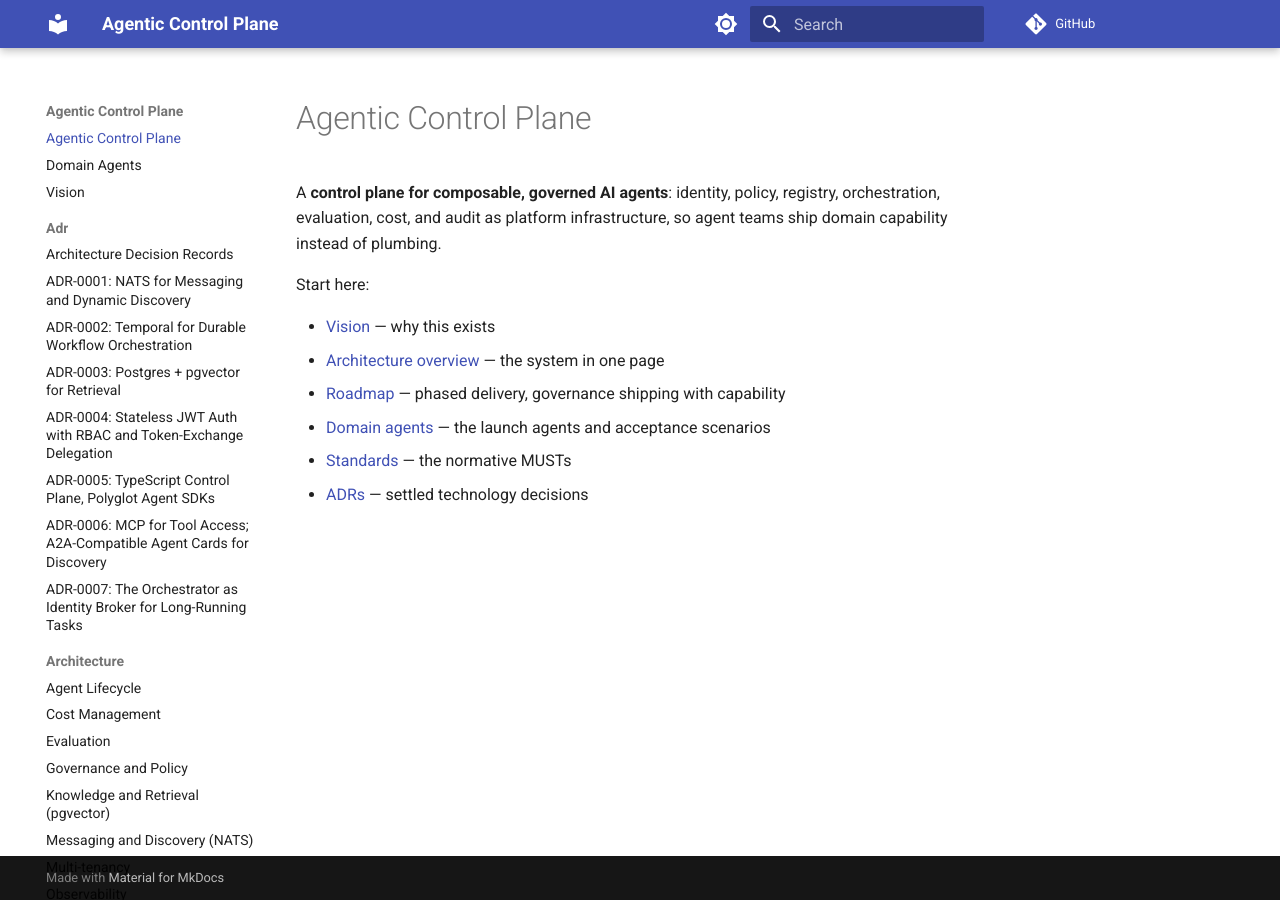
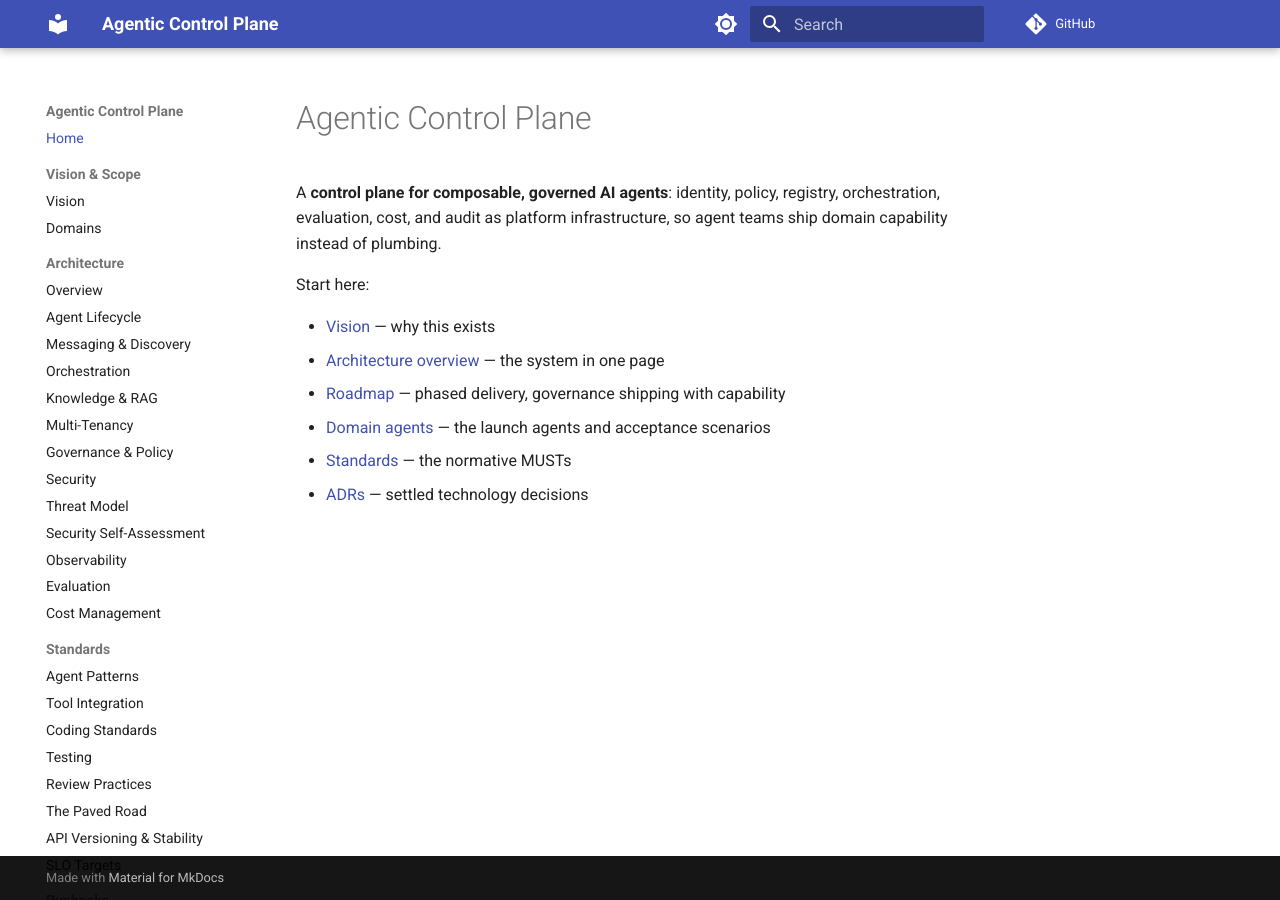
Before and after one commit to jaredgrabill/agentic-control-plane, an MkDocs documentation site: the page built from docs/index.md, in a window 1280 px wide. Built offline with MkDocs 1.6.1 and Material for MkDocs 9.7.7, drawn with Linux system fonts in a browser that asks for light colours; comment, search, counter and statistics services are not loaded; the version menu is left out; part of the change alters nothing that is shown.

Commit message:
docs(site): add nav, mike versioning, and docs-release workflow
A full mkdocs nav covering every page keeps mkdocs build --strict green, and
the material theme's mike version provider drives the version selector. The
docs-release workflow publishes versioned docs with mike on release tags.
GitHub Pages enablement is a documented human dependency.

Co-Authored-By: Claude Opus 4.8 <noreply@anthropic.com>

```diff
--- a/mkdocs.yml
+++ b/mkdocs.yml
@@ -28,3 +28,75 @@ markdown_extensions:
           format: !!python/name:pymdownx.superfences.fence_code_format
 
 docs_dir: docs
+
+# Versioned docs are published with `mike` on release (.github/workflows/docs-release.yml).
+# The material theme reads the version list from the deployed site at runtime, so
+# `mkdocs build --strict` needs no mike plugin and stays green in the docs CI job.
+extra:
+  version:
+    provider: mike
+
+# Internal sprint artifacts are built but intentionally kept out of the nav;
+# without this, `--strict` would flag them as omitted pages.
+not_in_nav: |
+  notes/sprint-handoff-*.md
+
+nav:
+  - Home: index.md
+  - Vision & Scope:
+      - Vision: vision.md
+      - Domains: domains.md
+  - Architecture:
+      - Overview: architecture/overview.md
+      - Agent Lifecycle: architecture/agent-lifecycle.md
+      - Messaging & Discovery: architecture/messaging-and-discovery.md
+      - Orchestration: architecture/orchestration.md
+      - Knowledge & RAG: architecture/knowledge-and-rag.md
+      - Multi-Tenancy: architecture/multi-tenancy.md
+      - Governance & Policy: architecture/governance-and-policy.md
+      - Security: architecture/security.md
+      - Threat Model: architecture/threat-model.md
+      - Security Self-Assessment: architecture/security-self-assessment.md
+      - Observability: architecture/observability.md
+      - Evaluation: architecture/evaluation.md
+      - Cost Management: architecture/cost-management.md
+  - Standards:
+      - Agent Patterns: standards/agent-patterns.md
+      - Tool Integration: standards/tool-integration.md
+      - Coding Standards: standards/coding-standards.md
+      - Testing: standards/testing.md
+      - Review Practices: standards/review-practices.md
+      - The Paved Road: standards/paved-road.md
+      - API Versioning & Stability: standards/api-versioning.md
+      - SLO Targets: standards/slo-targets.md
+  - Runbooks:
+      - Index: runbooks/README.md
+      - Operational Levers: runbooks/operational-levers.md
+      - Rolling Upgrade: runbooks/upgrade-rolling.md
+      - DR — Postgres Backup/Restore: runbooks/dr-postgres-backup-restore.md
+      - DR — NATS JetStream: runbooks/dr-nats-jetstream.md
+      - Helm Deployment: runbooks/deploy-helm.md
+      - Kill Switch — Tier 1 (Agent): runbooks/kill-switch-tier-1-agent.md
+      - Kill Switch — Tier 2 (Capability): runbooks/kill-switch-tier-2-capability.md
+      - Kill Switch — Tier 3 (Fleet): runbooks/kill-switch-tier-3-fleet.md
+      - Audit Integrity & Retention: runbooks/audit-integrity-and-retention.md
+  - Decisions (ADRs):
+      - Index: adr/README.md
+      - 0001 · NATS Messaging & Discovery: adr/0001-nats-messaging-and-discovery.md
+      - 0002 · Temporal Workflow Orchestration: adr/0002-temporal-workflow-orchestration.md
+      - 0003 · pgvector for RAG: adr/0003-pgvector-for-rag.md
+      - 0004 · Stateless JWT RBAC: adr/0004-stateless-jwt-rbac.md
+      - 0005 · TypeScript/Python Split: adr/0005-language-split-typescript-python.md
+      - 0006 · MCP Tools & A2A Cards: adr/0006-mcp-tools-a2a-agent-cards.md
+      - 0007 · Orchestrator Identity Broker: adr/0007-orchestrator-identity-broker.md
+  - RFCs:
+      - Process: rfc/README.md
+      - Template (0000): rfc/0000-template.md
+  - Project:
+      - OpenSSF Best Practices Badge: notes/openssf-badge.md
+  - Research:
+      - Index: research/README.md
+      - Governance, Safety & Security: research/governance-safety-security.md
+      - Infrastructure Stack: research/infra-stack.md
+      - Observability, Eval & Cost: research/observability-eval-cost.md
+      - Protocols & Interop: research/protocols-and-interop.md
```
Also changed, not shown: 1 other file.
